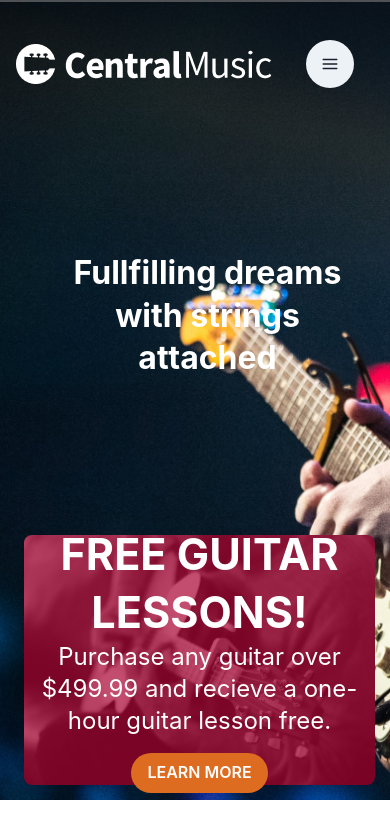
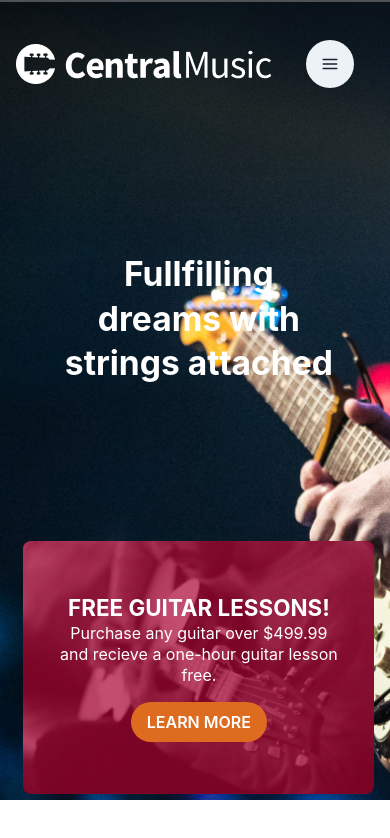
Before and after one commit to MauroGGutierrez/Central-Music-app, a React (Create React App) app: page / in a window 390 px wide. Shown: the top 838 px of the page. Built offline with nearby package versions, Linux system fonts and the light colour scheme.

Commit message:
solucionando el responsive

```diff
--- a/src/components/Header.js
+++ b/src/components/Header.js
@@ -16,14 +16,20 @@ const Header = () => {
     >
       <NavHeader />
       <Box
-        w={{ base: "90%", md: "50%", xl: "50%" }}
+        w={{ base: "72%", sm: "40%", md: "50%", lg: "28rem", xl: "41%" }}
         mt="140px"
-        pl={{ base: "4rem", md: "60px", xl: "60px" }}
-        pr="auto"
+        // pl={{ base: "", md: "60px", xl: "60px" }}
+        ml={{ base: "15%", sm: "28%", md: "7%", lg: "7%", xl: "5%" }}
         textAlign={{ base: "center", md: "left", xl: "left" }}
       >
         <Heading
-          fontSize={{ base: "2rem", md: "3.7rem", xl: "3.9rem" }}
+          fontSize={{
+            base: "2.1rem",
+            sm: "2.2rem",
+            md: "3.4rem",
+            lg: "3.5rem",
+            xl: "3.9rem",
+          }}
           color="white"
         >
           Fullfilling dreams with strings attached
--- a/src/components/SubHero.js
+++ b/src/components/SubHero.js
@@ -6,13 +6,13 @@ const SubHero = () => {
   return (
     <Box
       w="90%"
-      h={250}
+      h={{ base: "30vh", sm: "36vh", md: "36vh", lg: "40vh", xl: "40vh" }}
       bgImage={`url(${PinkImg})`}
       bgSize="cover"
       bgPosition="center"
       bgRepeat="no-repeat"
       mt="155px"
-      mx={{ base: "1.5rem", md: "4rem", xl: "4rem" }}
+      mx={{ base: "6%", sm: "7%", md: "4rem", xl: "4rem" }}
       // ml="60px"
       // mr="60px"
       borderRadius="0.5rem"
@@ -20,11 +20,33 @@ const SubHero = () => {
       justifyContent="center"
       alignItems="center"
     >
-      <Box textAlign="center" w={{ base: "80", xl: "40%" }} h="auto">
-        <Heading fontSize="2.7rem" color="white">
+      <Box
+        textAlign="center"
+        w={{ base: "80%", sm: "70%", md: "52%", lg: "50%", xl: "41%" }}
+      >
+        <Heading
+          fontSize={{
+            base: "1.4rem",
+            sm: "2.1rem",
+            md: "2.1rem",
+            lg: "2.5rem",
+            xl: "2.7rem",
+          }}
+          color="white"
+        >
           FREE GUITAR LESSONS!{" "}
         </Heading>
-        <Heading fontSize="1.5rem" color="white" fontWeight="400">
+        <Heading
+          fontSize={{
+            base: "1rem",
+            sm: "1rem",
+            md: "1.3rem",
+            lg: "1.5rem",
+            xl: "1.5rem",
+          }}
+          color="white"
+          fontWeight="400"
+        >
           Purchase any guitar over $499.99 and recieve a one-hour guitar lesson
           free.{" "}
         </Heading>
```
